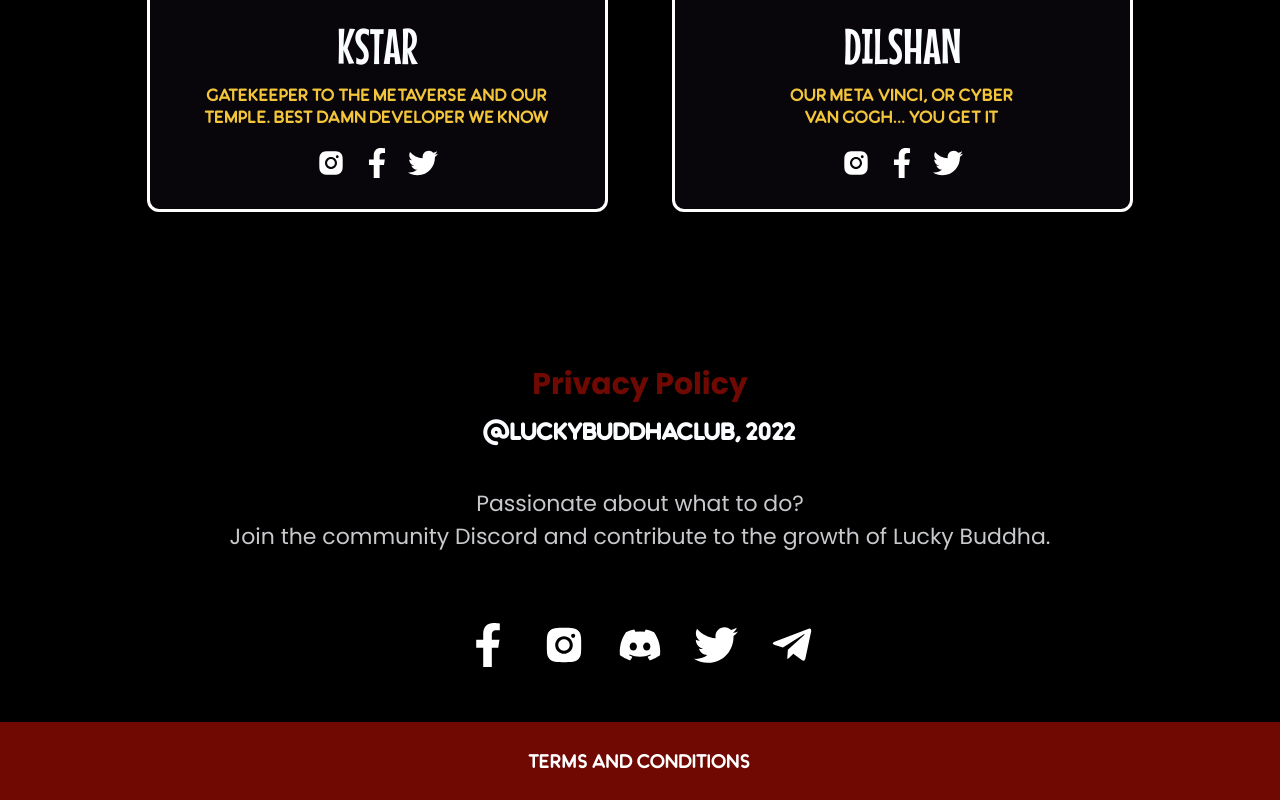
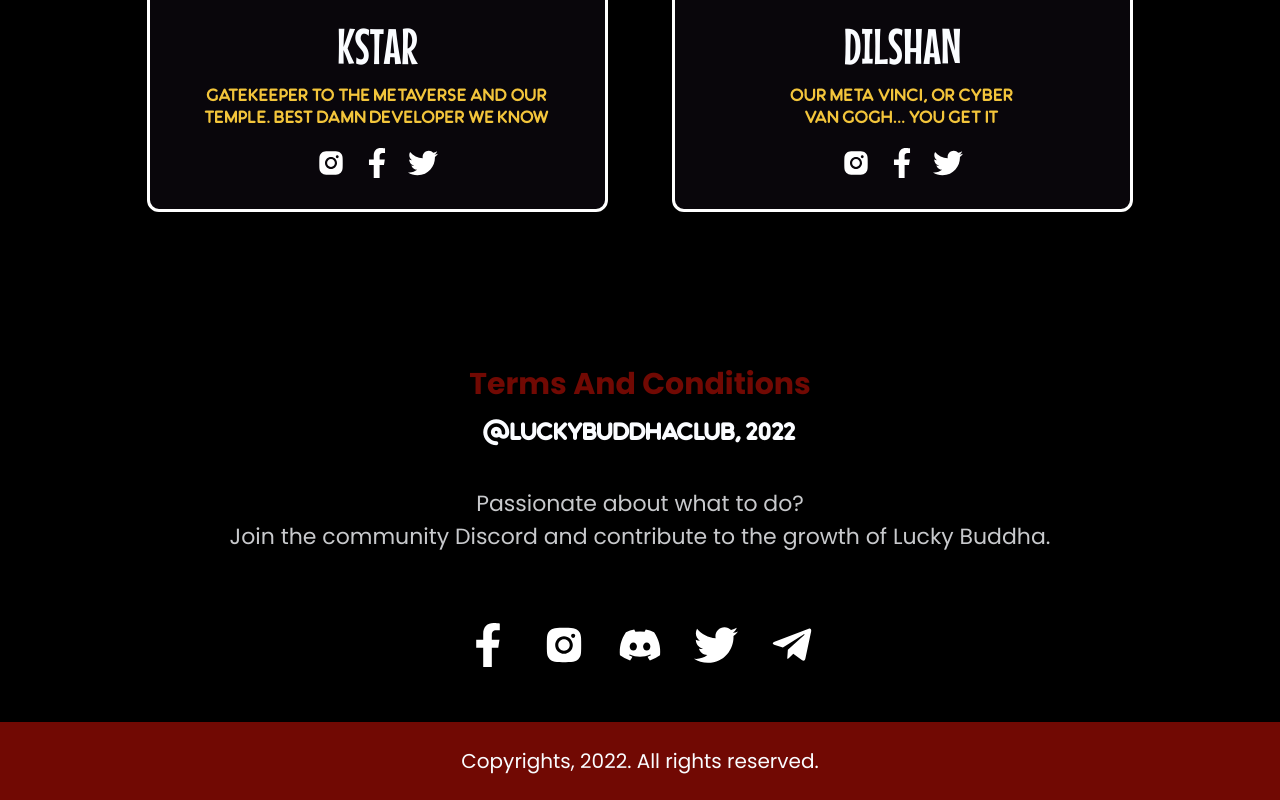
Before and after one commit to abdullahmehboob20s/Buda-web, a React (Create React App) app: page /whitepaper in a window 1280 px wide. Shown: the part 5277-6077 px from the top of the page. Built offline with nearby package versions, Linux system fonts and the light colour scheme.

Commit message:
Changes made in footer

```diff
--- a/src/layouts/Footer/Footer.js
+++ b/src/layouts/Footer/Footer.js
@@ -16,13 +16,23 @@ function Footer() {
   return (
     <div className={`${styles.wrapper}`}>
       <div className="container-wrapper">
-        <h1
+        <div className="text-center mb-10px">
+          <Link
+            to="/terms-and-conditions"
+            className={`text-center ${
+              isBellow700px ? "fs-12px" : "fs-30px"
+            } red weight-7 font-poppins text-center hover-underline `}
+          >
+            Terms And Conditions
+          </Link>
+        </div>
+        {/* <h1
           className={`text-center ${
             isBellow700px ? "fs-12px" : "fs-30px"
           } red weight-7 font-poppins mb-10px`}
         >
           Privacy Policy
-        </h1>
+        </h1> */}
 
         <h2
           className={`white text-center ${
@@ -70,10 +80,7 @@ function Footer() {
           isBellow700px ? "fs-10px" : "fs-20px"
         } white text-center weight-4 font-poppins`}
       >
-        {/* Copyrights, 2022. All rights reserved. */}
-        <Link to="/terms-and-conditions" className="hover-underline">
-          terms and conditions
-        </Link>
+        Copyrights, 2022. All rights reserved.
       </div>
     </div>
   );
--- a/src/layouts/Navbar/Navbar.js
+++ b/src/layouts/Navbar/Navbar.js
@@ -7,7 +7,6 @@ import useMediaQuery from "hooks/useMediaQuery";
 import { GiHamburgerMenu } from "react-icons/gi";
 import { GrFormClose } from "react-icons/gr";
 import OutsideClickDetector from "hooks/OutsideClickDetector";
-import { Link as ScrollLink } from "react-scroll";
 import { useNavigate } from "react-router-dom";
 import { scroller } from "react-scroll/modules";
 
--- a/src/layouts/SellOut/SellOut.js
+++ b/src/layouts/SellOut/SellOut.js
@@ -1,6 +1,7 @@
 import Title from "components/Title/Title";
 import useMediaQuery from "hooks/useMediaQuery";
 import React from "react";
+import { Link } from "react-router-dom";
 import styles from "./SellOut.module.css";
 
 const Card = ({ title, points }) => {
@@ -90,14 +91,14 @@ function SellOut() {
           />
         </div>
 
-        <a
-          href="#"
+        <Link
+          to="/whitepaper"
           className={`${styles.btn} ${
             isBellow600px ? "fs-10px" : "fs-20px"
           } btn-red uppercase`}
         >
           READ OUR WHITEPAPER
-        </a>
+        </Link>
       </div>
     </div>
   );
```
